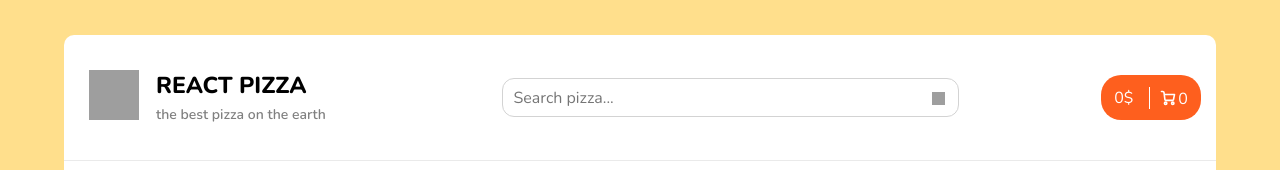
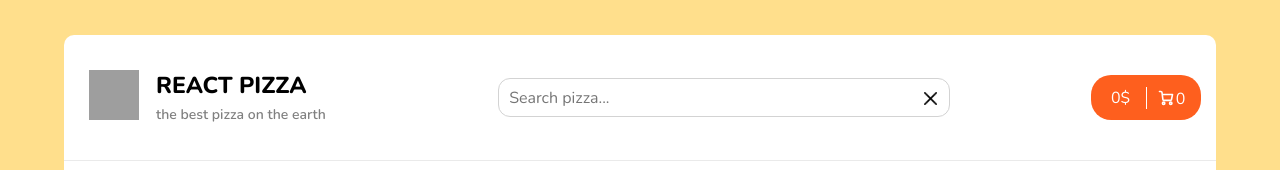
Before and after one commit to Mike525215/react_pizza, a React (Create React App) app in the folder frontend/pizza_app/: page / in a window 1280 px wide. Shown: the top 170 px of the page. Built offline with nearby package versions, Linux system fonts and the light colour scheme; no server answers; grey boxes are pictures that could not be loaded.

Commit message:
included new icons. Also added some styles for Header

```diff
--- a/frontend/pizza_app/src/components/Header/Header.js
+++ b/frontend/pizza_app/src/components/Header/Header.js
@@ -48,19 +48,23 @@ const Header = () => {
                 <input className={s.searchForm} ref={ref} type="text" placeholder="Search pizza..."
                        onChange={(event) => onChangeInput(event)} value={value} />
                 <button onClick={onClearInput}>
-                <img src="https://www.svgrepo.com/show/80301/cross.svg" alt="clear"
+                <img src="../close.png" alt="clear"
                      className={s.clearBtn} />
                 </button>
             </section>
             <Link to="/cart/" className={s.cartLink}><section className={s.cartSection}>
                     <span className={s.totalSumOrder}>{totalSum}$</span>
+                    <div className={s.countBlock}>
                         <svg width="16" height="16"
                                 viewBox="0 0 18 18" fill="none" xmlns="http://www.w3.org/2000/svg">
                                 <path d="M6.33333 16.3333C7.06971 16.3333 7.66667 15.7364 7.66667 15C7.66667 14.2636 7.06971 13.6667 6.33333 13.6667C5.59695 13.6667 5 14.2636 5 15C5 15.7364 5.59695 16.3333 6.33333 16.3333Z" stroke="white" strokeWidth="1.8" strokeLinecap="round" strokeLinejoin="round"></path>
                                 <path d="M14.3333 16.3333C15.0697 16.3333 15.6667 15.7364 15.6667 15C15.6667 14.2636 15.0697 13.6667 14.3333 13.6667C13.597 13.6667 13 14.2636 13 15C13 15.7364 13.597 16.3333 14.3333 16.3333Z" stroke="white" strokeWidth="1.8" strokeLinecap="round" strokeLinejoin="round"></path>
                                 <path d="M4.78002 4.99999H16.3334L15.2134 10.5933C15.1524 10.9003 14.9854 11.176 14.7417 11.3722C14.4979 11.5684 14.1929 11.6727 13.88 11.6667H6.83335C6.50781 11.6694 6.1925 11.553 5.94689 11.3393C5.70128 11.1256 5.54233 10.8295 5.50002 10.5067L4.48669 2.82666C4.44466 2.50615 4.28764 2.21182 4.04482 1.99844C3.80201 1.78505 3.48994 1.66715 3.16669 1.66666H1.66669" stroke="white" strokeWidth="1.8" strokeLinecap="round" strokeLinejoin="round"></path>
                         </svg>
-                    <span className={s.itemCount}>{count}</span>
+                        <span className={s.itemCount}>
+                            {count}
+                        </span>
+                    </div>
             </section></Link>
         </header>
     );
--- a/frontend/pizza_app/src/components/Header/Header.module.css
+++ b/frontend/pizza_app/src/components/Header/Header.module.css
@@ -67,7 +67,7 @@ button {
 }
 
 .cartSection {
-    width: 100px;
+    width: 110px;
     height: 45px;
     margin-right: 15px;
     background: #fe5f1e;
@@ -84,16 +84,23 @@ button {
 }
 
 .totalSumOrder {
-    margin-right: 10px;
     border-right: solid 1px;
-    width: 35px;
+    width: 50px;
+    text-align: center;
     font-size: 16px;
+}
+
+.countBlock {
+    display: flex;
+    align-items: center;
+    justify-content: center;
+    width: 50px;
 }
 
 .itemCount {
     font-size: 16px;
+    margin-left: 2px;
     margin-top: 2px;
-    margin-left: 2px;
 }
 
 @media (max-width: 1156px) {
```
Lines whose indentation alone changed are shown as unchanged.
